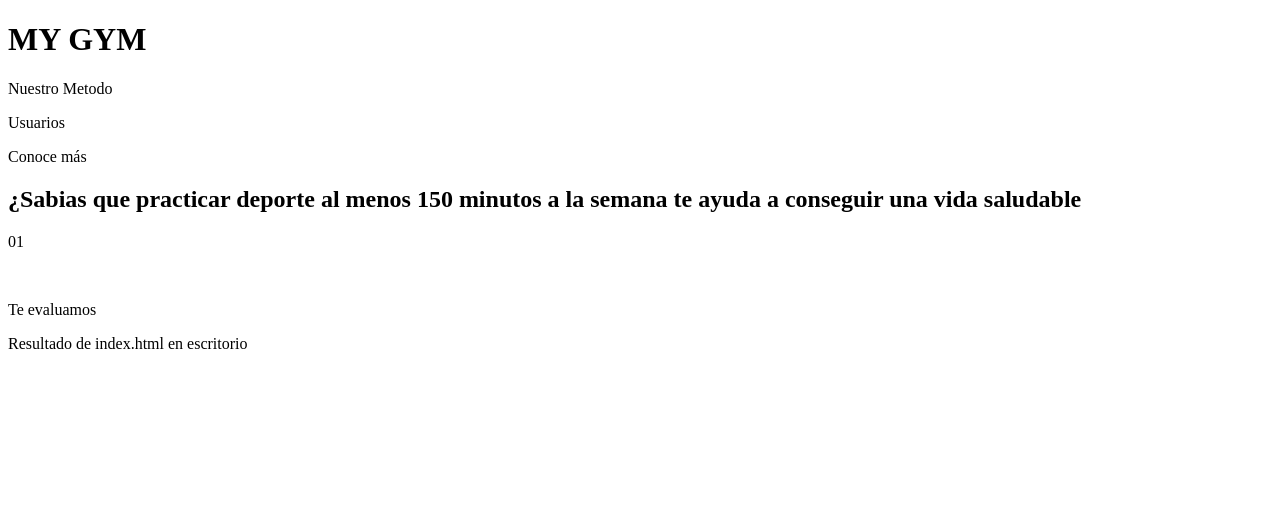
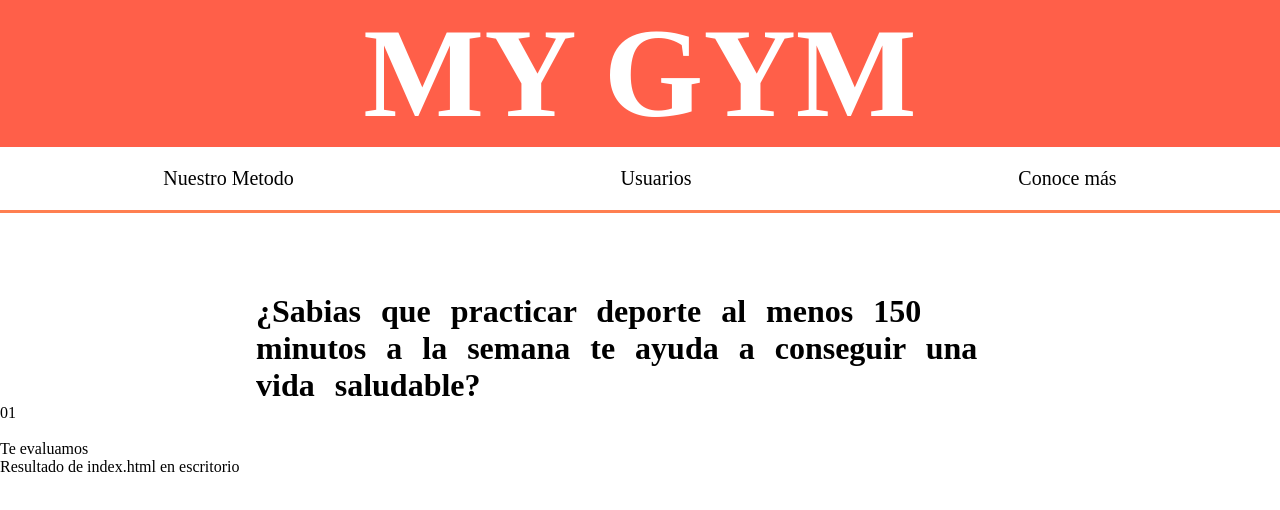
Before and after one commit to Revan115x/Interfaces, a plain HTML site: page Gym/index.html in a window 1280 px wide. Drawn offline with Linux system fonts and the light colour scheme.

Commit message:
Actualización automática

```diff
--- a/Gym/index.html
+++ b/Gym/index.html
@@ -5,10 +5,14 @@
     <meta charset="UTF-8">
     <meta name="viewport" content="width=device-width, initial-scale=1.0">
     <title>GYM</title>
+    <link rel="stylesheet" href="style.css">
 </head>
 
 <body>
-    <h1>MY GYM</h1>
+
+    <div class="Encabezado">
+        <h1>MY GYM</h1>
+    </div>
 
     <div class="menu">
         <p>Nuestro Metodo</p>
@@ -16,9 +20,9 @@
         <p>Conoce más</p>
     </div>
 
-    <h2>¿Sabias que practicar deporte al menos 150 minutos a la semana te ayuda a conseguir una vida saludable</h2>
+    <h2>¿Sabias que practicar deporte al menos <span>150 minutos</span> a la semana te ayuda a conseguir una vida saludable?</h2>
 
-    <div>
+    <div class="round">
         <p>01</p>
         <img src="imagenes/gym_eval.png" alt="">
         <p>Te evaluamos</p>
--- /dev/null
+++ b/Gym/style.css
@@ -0,0 +1,53 @@
+*{
+    box-sizing: content-box;
+    margin: auto;
+}
+
+.Encabezado{
+    background-color: #ff5f49;
+    color: white;
+    font-size: 4rem;
+}
+
+.Encabezado > h1 {
+    text-align: center;
+    letter-spacing:0,05em;
+}
+
+.menu{
+    margin-top: 20px;
+    padding-bottom: 20px;
+    border-bottom: 3px solid coral;
+    display: flex;
+    justify-content: space-around
+}
+
+.menu > p {
+    font-size: 20px;
+    letter-spacing: 0,25em;
+}
+
+/*Aplica un margen superior de 80 px, relleno horizontal del 20 %, tamaño de 2em y separación entre palabras de 12
+px.
+• Resalta “150 minutos” con el color coral y estilo cursiva mediante la clase resalta.*/
+
+h2 {
+    margin-top: 80px;
+    padding-left: 20%;
+    padding-right: 20%;
+    font-size: 2em;
+    word-spacing: 12px;
+}
+
+/*Convierte la lista ordenada en un contenedor Flexbox con ajuste de línea, centrado y separación de 30 px entre
+
+
+filas. La separación entre columnas será clamp(20px, 6vw, 80px).
+• Aplica un margen superior de 10vh, relleno horizontal del 10 % y elimina los marcadores.
+• Cada paso medirá 200 × 200 px, tendrá forma circular mediante border-radius: 50 %, fondo #f2f2f2 y contenido
+centrado en columna.
+• Genera la numeración 01, 02 y 03 con un contador CSS y el pseudoelemento ::before. El número tendrá tamaño
+2em y color coral.
+• Las imágenes ocuparán como máximo el 60 % del círculo y mantendrán su proporción.
+• Al pasar el puntero por un círculo, muestra una sombra gris con 2 px de desplazamiento horizontal y vertical, 4 px
+de desenfoque y 2 px de expansión. La transición durará 0,3 segundos.*/
```
